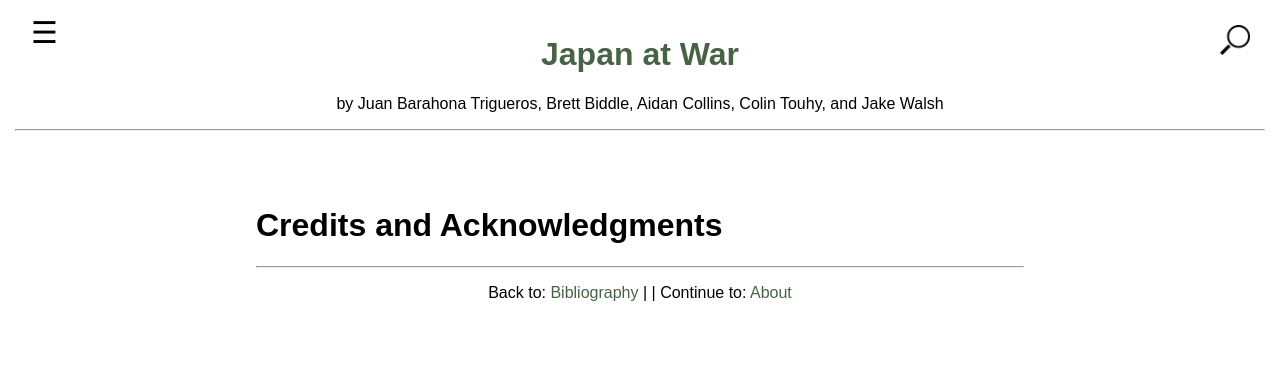
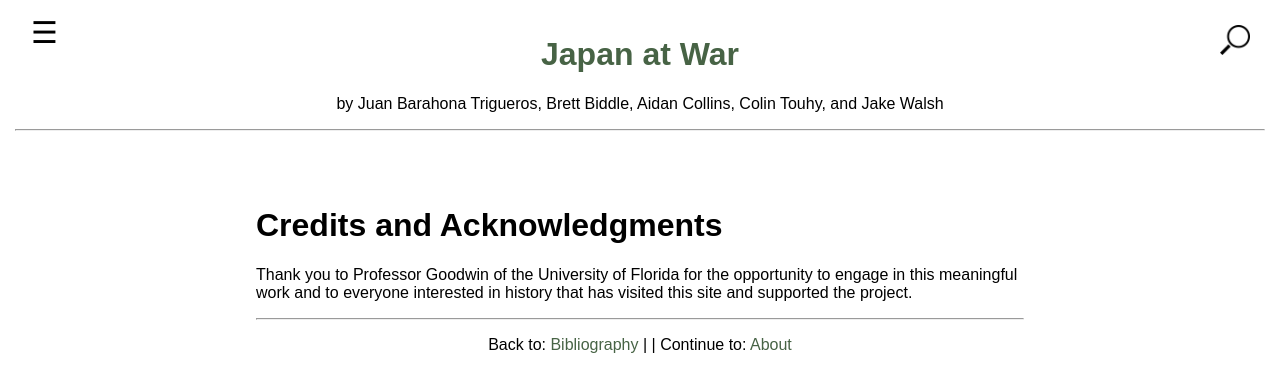
Before and after one commit to JakePWalsh/WALSH-JAKE-HIST-WOH3931, a Jekyll site: the page built from 006_credits_acknowledgments.md, in a window 1280 px wide. Shown: the top 392 px of the page. Built offline with Jekyll 4.4.1, drawn with Linux system fonts in a browser that asks for light colours.

Commit message:
Update 006_credits_acknowledgments.md

```diff
--- a/006_credits_acknowledgments.md
+++ b/006_credits_acknowledgments.md
@@ -5,3 +5,5 @@ number: 6
 ---
 
 # Credits and Acknowledgments
+
+Thank you to Professor Goodwin of the University of Florida for the opportunity to engage in this meaningful work and to everyone interested in history that has visited this site and supported the project.
```
